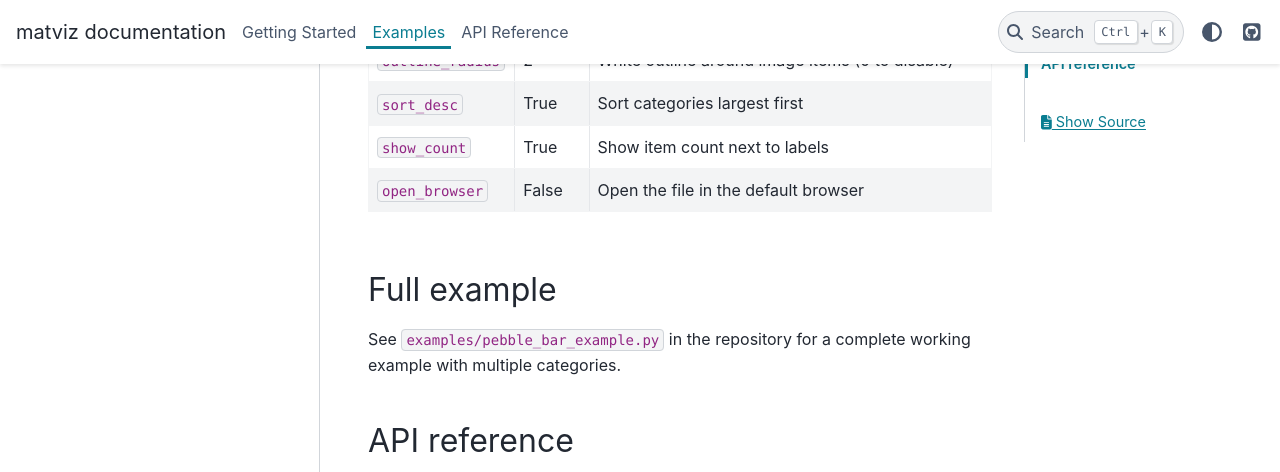
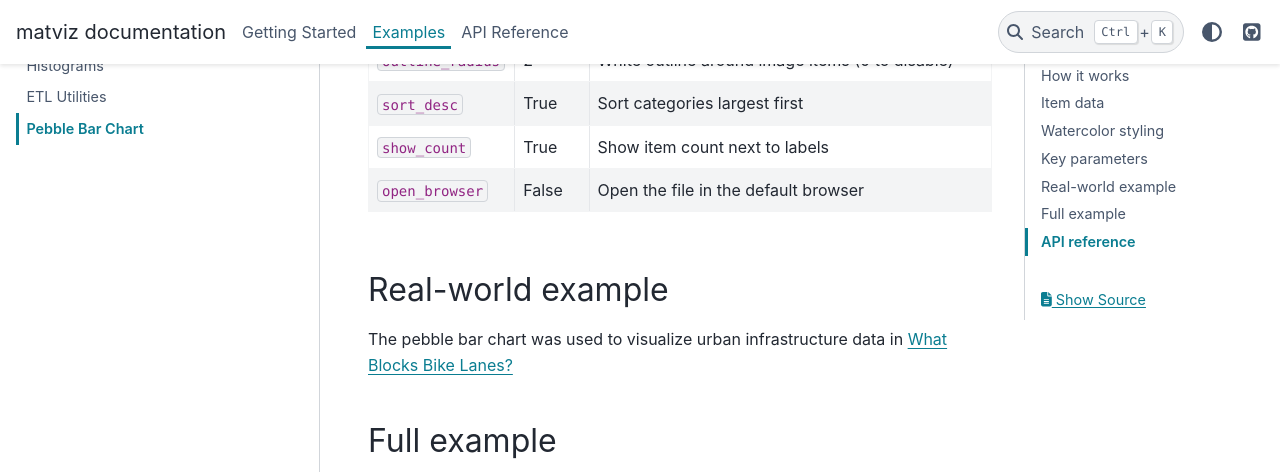
Before and after one commit to JLansey/matviz, a Sphinx documentation site: the page built from docs/source/examples/pebble_bar.md, in a window 1280 px wide and 900 px high, scrolled down 3049 px, cut to the strip 0-472 px from the top of the window. Built offline with Sphinx 7.4.7 and the PyData theme 0.15.4, drawn with Linux system fonts in a browser that asks for light colours; pages that are not in the unit, such as notebooks, are missing from menus.

Commit message:
Add bike lane article link to pebble bar docs

```diff
--- a/docs/source/examples/pebble_bar.md
+++ b/docs/source/examples/pebble_bar.md
@@ -122,6 +122,11 @@ categories = [
 | `show_count` | True | Show item count next to labels |
 | `open_browser` | False | Open the file in the default browser |
 
+## Real-world example
+
+The pebble bar chart was used to visualize urban infrastructure data in
+[What Blocks Bike Lanes?](https://bikeresearch.net/articles/en/what-blocks-bike-lanes/)
+
 ## Full example
 
 See `examples/pebble_bar_example.py` in the repository for a complete working
```
